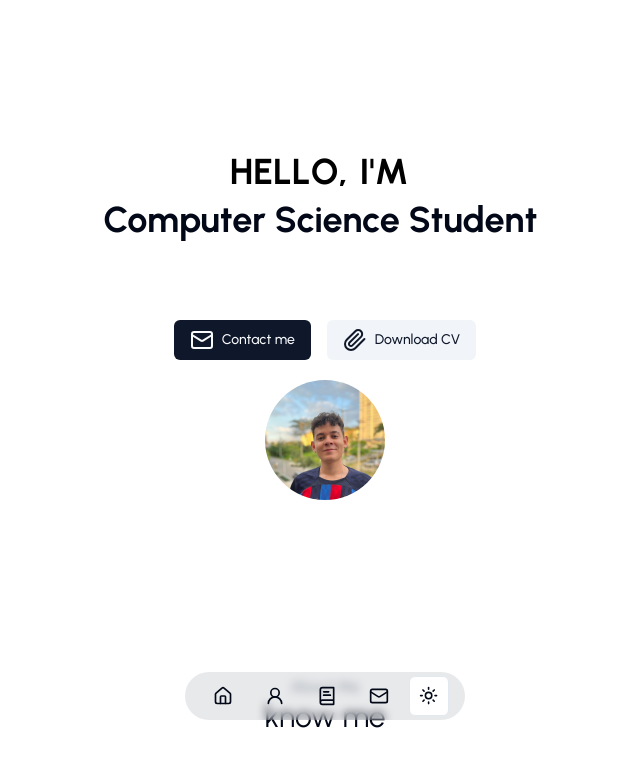
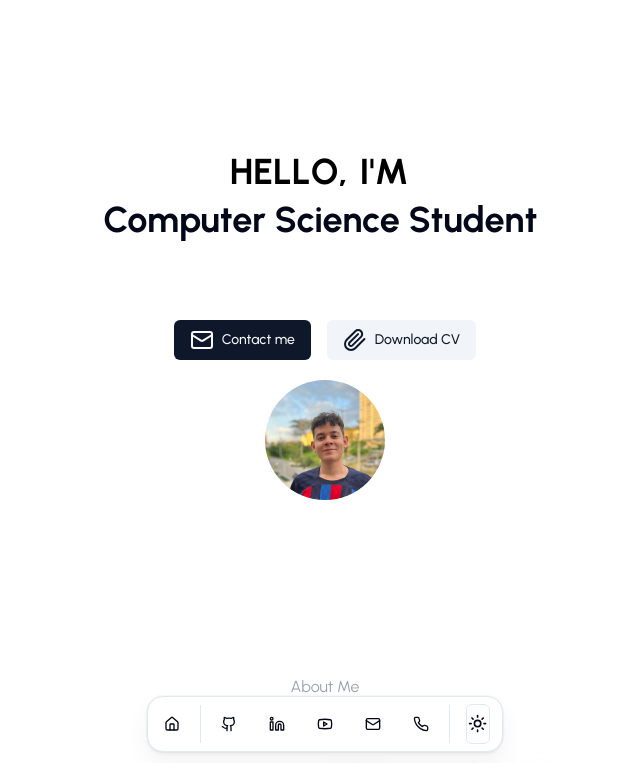
Before and after one commit to juanescode/portfolio-, a Next.js app: page / in a window 1280 px wide. Shown: the top 763 px of the page, without its empty margins (315-955 px from the left). Built offline with nearby package versions, Linux system fonts and the light colour scheme.

Commit message:
feat: update navbar magic ui

```diff
--- a/app/globals.css
+++ b/app/globals.css
@@ -79,3 +79,14 @@
       @apply bg-background text-foreground;
     }
   }
+
+
+
+  @layer base {
+  * {
+    @apply border-border outline-ring/50;
+  }
+  body {
+    @apply bg-background text-foreground;
+  }
+}
--- a/app/page.tsx
+++ b/app/page.tsx
@@ -3,7 +3,7 @@
 import Experience from "@/components/experience";
 import Footer from "@/components/footer";
 import Introduction from "@/components/introduction";
-import Navbar from "@/components/navbar";
+import { Navbar } from "@/components/navbar";
 import Services from "@/components/services";
 import Testimonials from "@/components/testimonilas";
 import Portfolio from "@/components/ui/portfolio";
--- /dev/null
+++ b/components/magicui/dock.tsx
@@ -0,0 +1,141 @@
+"use client";
+
+import { cva, type VariantProps } from "class-variance-authority";
+import {
+  motion,
+  MotionProps,
+  MotionValue,
+  useMotionValue,
+  useSpring,
+  useTransform,
+} from "motion/react";
+import React, { PropsWithChildren, useRef } from "react";
+
+import { cn } from "@/lib/utils";
+
+export interface DockProps extends VariantProps<typeof dockVariants> {
+  className?: string;
+  iconSize?: number;
+  iconMagnification?: number;
+  iconDistance?: number;
+  direction?: "top" | "middle" | "bottom";
+  children: React.ReactNode;
+}
+
+const DEFAULT_SIZE = 40;
+const DEFAULT_MAGNIFICATION = 60;
+const DEFAULT_DISTANCE = 140;
+
+const dockVariants = cva(
+  "supports-backdrop-blur:bg-white/10 supports-backdrop-blur:dark:bg-black/10 mx-auto mt-8 flex h-[58px] w-max items-center justify-center gap-2 rounded-2xl border p-2 backdrop-blur-md",
+);
+
+const Dock = React.forwardRef<HTMLDivElement, DockProps>(
+  (
+    {
+      className,
+      children,
+      iconSize = DEFAULT_SIZE,
+      iconMagnification = DEFAULT_MAGNIFICATION,
+      iconDistance = DEFAULT_DISTANCE,
+      direction = "middle",
+      ...props
+    },
+    ref,
+  ) => {
+    const mouseX = useMotionValue(Infinity);
+
+    const renderChildren = () => {
+      return React.Children.map(children, (child) => {
+        if (React.isValidElement(child) && child.type === DockIcon) {
+          return React.cloneElement(child, {
+            ...child.props,
+            mouseX: mouseX,
+            size: iconSize,
+            magnification: iconMagnification,
+            distance: iconDistance,
+          });
+        }
+        return child;
+      });
+    };
+
+    return (
+      <motion.div
+        ref={ref}
+        onMouseMove={(e) => mouseX.set(e.pageX)}
+        onMouseLeave={() => mouseX.set(Infinity)}
+        {...props}
+        className={cn(dockVariants({ className }), {
+          "items-start": direction === "top",
+          "items-center": direction === "middle",
+          "items-end": direction === "bottom",
+        })}
+      >
+        {renderChildren()}
+      </motion.div>
+    );
+  },
+);
+
+Dock.displayName = "Dock";
+
+export interface DockIconProps
+  extends Omit<MotionProps & React.HTMLAttributes<HTMLDivElement>, "children"> {
+  size?: number;
+  magnification?: number;
+  distance?: number;
+  mouseX?: MotionValue<number>;
+  className?: string;
+  children?: React.ReactNode;
+  props?: PropsWithChildren;
+}
+
+const DockIcon = ({
+  size = DEFAULT_SIZE,
+  magnification = DEFAULT_MAGNIFICATION,
+  distance = DEFAULT_DISTANCE,
+  mouseX,
+  className,
+  children,
+  ...props
+}: DockIconProps) => {
+  const ref = useRef<HTMLDivElement>(null);
+  const padding = Math.max(6, size * 0.2);
+  const defaultMouseX = useMotionValue(Infinity);
+
+  const distanceCalc = useTransform(mouseX ?? defaultMouseX, (val: number) => {
+    const bounds = ref.current?.getBoundingClientRect() ?? { x: 0, width: 0 };
+    return val - bounds.x - bounds.width / 2;
+  });
+
+  const sizeTransform = useTransform(
+    distanceCalc,
+    [-distance, 0, distance],
+    [size, magnification, size],
+  );
+
+  const scaleSize = useSpring(sizeTransform, {
+    mass: 0.1,
+    stiffness: 150,
+    damping: 12,
+  });
+
+  return (
+    <motion.div
+      ref={ref}
+      style={{ width: scaleSize, height: scaleSize, padding }}
+      className={cn(
+        "flex aspect-square cursor-pointer items-center justify-center rounded-full",
+        className,
+      )}
+      {...props}
+    >
+      {children}
+    </motion.div>
+  );
+};
+
+DockIcon.displayName = "DockIcon";
+
+export { Dock, DockIcon, dockVariants };
--- a/components/navbar.tsx
+++ b/components/navbar.tsx
@@ -1,20 +1,84 @@
-import { itemsNavbar } from "@/data";
+"use client";
+
+import { Github, HomeIcon, Linkedin, Mail, Phone, Youtube } from "lucide-react";
 import Link from "next/link";
+import React from "react";
+
+import { buttonVariants } from "@/components/ui/button";
+import { Separator } from "@/components/ui/separator";
+import {
+  Tooltip,
+  TooltipContent,
+  TooltipProvider,
+  TooltipTrigger,
+} from "@/components/ui/tooltip";
+import { cn } from "@/lib/utils";
+import { Dock, DockIcon } from "./magicui/dock";
 import { ModeToggle } from "./toggle-theme";
+import { DATA } from "@/data";
 
-const Navbar = () => {
+export function Navbar() {
   return (
-    <nav className="fixed z-20 flex flex-col items-center w-full mt-auto justify-center h-max bottom-20">
-      <div className="flex items-center gap-2 justify-center px-4 py-1 dark:bg-white/10 bg-slate-800/10 backdrop-blur-sm rounded-full">
-        {itemsNavbar.map((item) => (
-            <div key={item.id} className="cursor-pointer hover:dark-bg-slate-800 hover:bg-slate-400 px-3 py-2 rounded-full transition duration-150">
-                <Link href={item.link}>{item.icon}</Link>
-            </div>
-        ))}
-        <ModeToggle />
-      </div>
-    </nav>
+    <div className="pointer-events-none fixed inset-x-0 bottom-0 z-30 mx-auto mb-20 flex origin-bottom h-full max-h-14">
+      <div className="fixed bottom-0 inset-x-0 h-16 w-full bg-background to-transparent backdrop-blur-lg [-webkit-mask-image:linear-gradient(to_top,black,transparent)] dark:bg-background"></div>
+      <TooltipProvider>
+        <Dock className="z-50 pointer-events-auto relative mx-auto flex min-h-full h-full items-center px-1 bg-background [box-shadow:0_0_0_1px_rgba(0,0,0,.03),0_2px_4px_rgba(0,0,0,.05),0_12px_24px_rgba(0,0,0,.05)] transform-gpu dark:[border:1px_solid_rgba(255,255,255,.1)] dark:[box-shadow:0_-20px_80px_-20px_#ffffff1f_inset] ">
+          {DATA.navbar.map((item) => (
+            <DockIcon key={item.label}>
+              <Tooltip>
+                <TooltipTrigger asChild>
+                  <Link
+                    href={item.href}
+                    aria-label={item.label}
+                    className={cn(
+                      buttonVariants({ variant: "ghost", size: "icon" }),
+                      "size-12 rounded-full"
+                    )}
+                  >
+                    <item.icon className="size-4" />
+                  </Link>
+                </TooltipTrigger>
+                <TooltipContent>
+                  <p>{item.label}</p>
+                </TooltipContent>
+              </Tooltip>
+            </DockIcon>
+          ))}
+          <Separator orientation="vertical" className="h-full" />
+          {Object.entries(DATA.contact.social).map(([name, social]) => (
+            <DockIcon key={name}>
+              <Tooltip>
+                <TooltipTrigger asChild>
+                  <Link
+                    href={social.url}
+                    aria-label={social.name}
+                    className={cn(
+                      buttonVariants({ variant: "ghost", size: "icon" }),
+                      "size-12 rounded-full"
+                    )}
+                  >
+                    <social.icon className="size-4" />
+                  </Link>
+                </TooltipTrigger>
+                <TooltipContent>
+                  <p>{name}</p>
+                </TooltipContent>
+              </Tooltip>
+            </DockIcon>
+          ))}
+          <Separator orientation="vertical" className="h-full py-2" />
+          <DockIcon>
+            <Tooltip>
+              <TooltipTrigger asChild>
+                <ModeToggle />
+              </TooltipTrigger>
+              <TooltipContent>
+                <p>Theme</p>
+              </TooltipContent>
+            </Tooltip>
+          </DockIcon>
+        </Dock>
+      </TooltipProvider>
+    </div>
   );
-};
-
-export default Navbar;
+}
--- a/data.tsx
+++ b/data.tsx
@@ -14,6 +14,12 @@
   UserRound,
   UsersRound,
   Wrench,
+  PhoneCall,
+  Youtube,
+  Linkedin,
+  Github,
+  HomeIcon,
+  MailIcon,
 } from "lucide-react";
 
 export const dataAboutMe = [
@@ -37,32 +43,38 @@
   },
 ];
 
-export const itemsNavbar = [
-  {
-    id: 1,
-    title: "Home",
-    icon: <Home size={20} />,
-    link: "#home",
+export const DATA = {
+  navbar: [{ href: "/", icon: HomeIcon, label: "Home" }],
+  contact: {
+    social: {
+      GitHub: {
+        name: "GitHub",
+        url: "https://github.com/juanescode",
+        icon: Github,
+      },
+      LinkedIn: {
+        name: "LinkedIn",
+        url: "https://www.linkedin.com/in/juan-esteban-villada-gallego-6015552bb/",
+        icon: Linkedin,
+      },
+      Youtube: {
+        name: "Youtube",
+        url: "https://www.youtube.com/@juanescode976",
+        icon: Youtube,
+      },
+      email: {
+        name: "Send Email",
+        url: "mailto:juanestebanvilladagallego23@gmail.com",
+        icon: Mail,
+      },
+      phone: {
+        name: "Call Me",
+        url: "tel:+57 3206233559",
+        icon: Phone,
+      },
+    },
   },
-  {
-    id: 2,
-    title: "User",
-    icon: <UserRound size={20} />,
-    link: "#about-me",
-  },
-  {
-    id: 3,
-    title: "Book",
-    icon: <BookText size={20} />,
-    link: "#services",
-  },
-  {
-    id: 4,
-    title: "Home",
-    icon: <Mail size={20} />,
-    link: "#contact",
-  },
-];
+};
 
 export const dataSlider = [
   {
--- a/package.json
+++ b/package.json
@@ -23,6 +23,7 @@
     "embla-carousel-react": "^8.1.6",
     "framer-motion": "^11.11.7",
     "lucide-react": "^0.400.0",
+    "motion": "^12.4.7",
     "next": "14.2.4",
     "next-themes": "^0.3.0",
     "react": "^18",
```
Also changed, not shown: components/about-me.tsx (+7 -3 lines), 1 other file (tests, documents, lock files or other folders).
